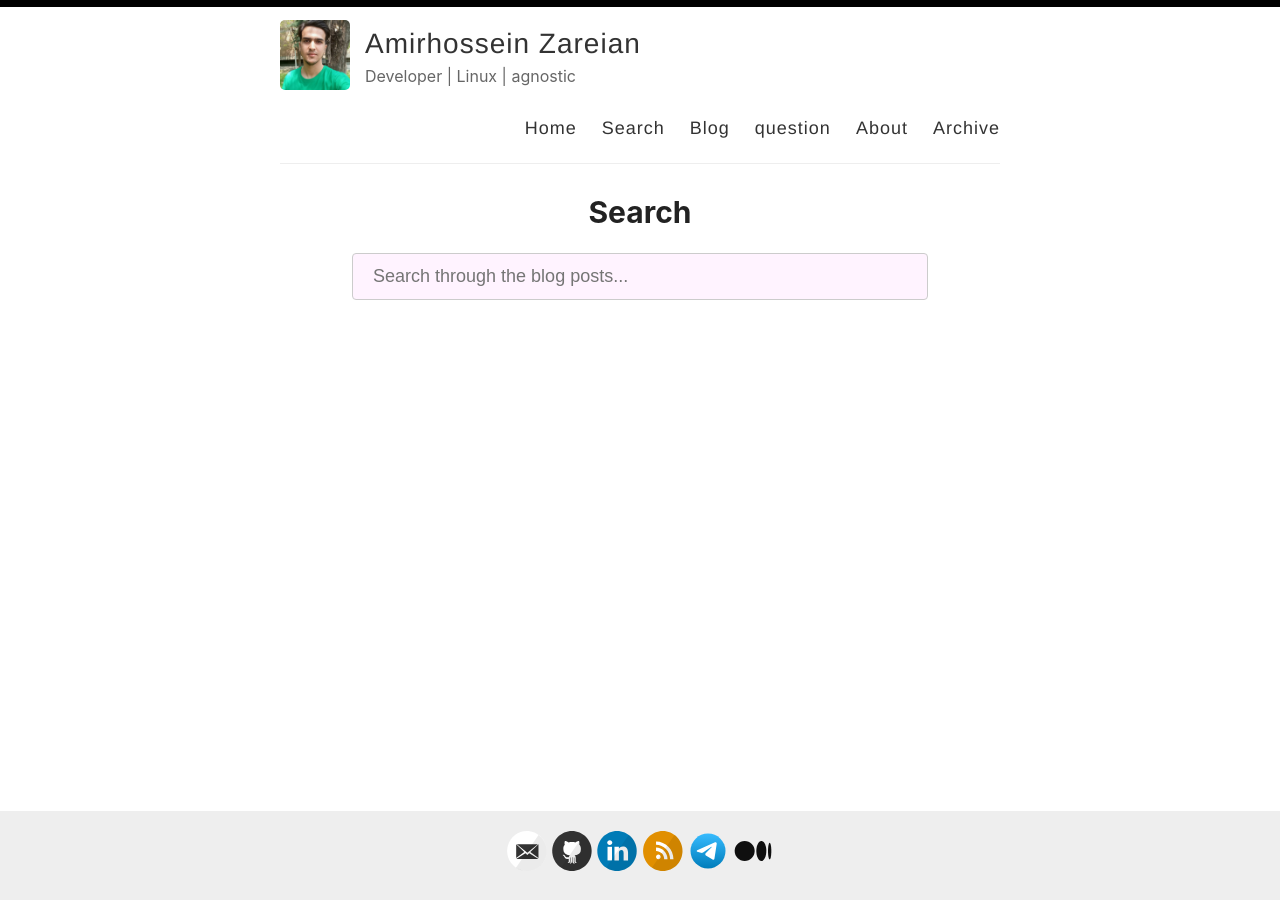
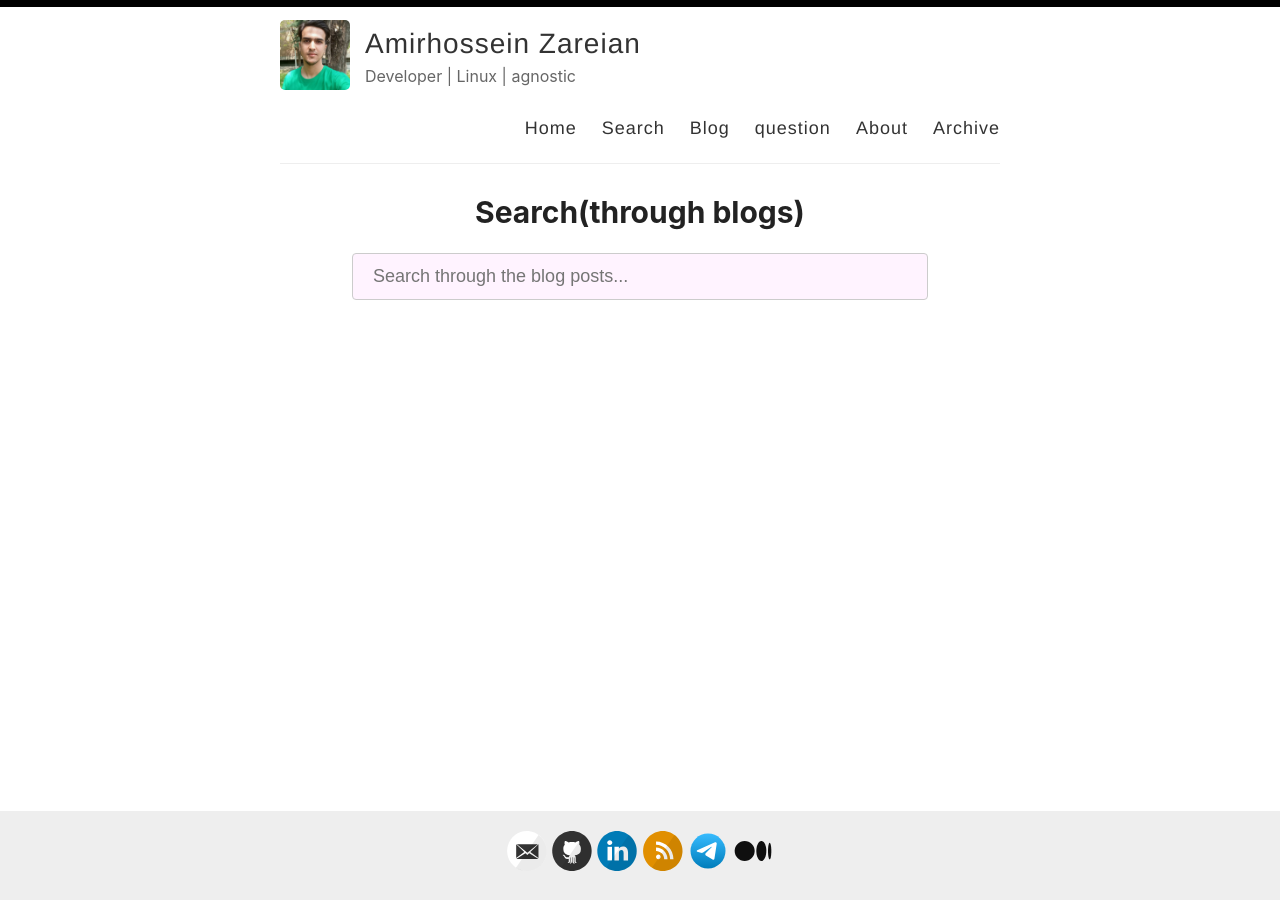
Before and after one commit to AmirHossein-z/AmirHossein-z.github.io, a Jekyll site: the page built from _pages/search.md, in a window 1280 px wide. Built offline with Jekyll 4.4.1, drawn with Linux system fonts in a browser that asks for light colours.

Commit message:
update search feature in theme

```diff
--- a/_pages/search.md
+++ b/_pages/search.md
@@ -1,6 +1,6 @@
 ---
 layout: page
-title: Search
+title: Search(through blogs)
 description: Search through the blog posts of my website.
 permalink: /search/
 ---
```
Also changed, not shown: other parts of _pages/search.md (+2 -0 lines), search.json (line endings or trailing spaces).
